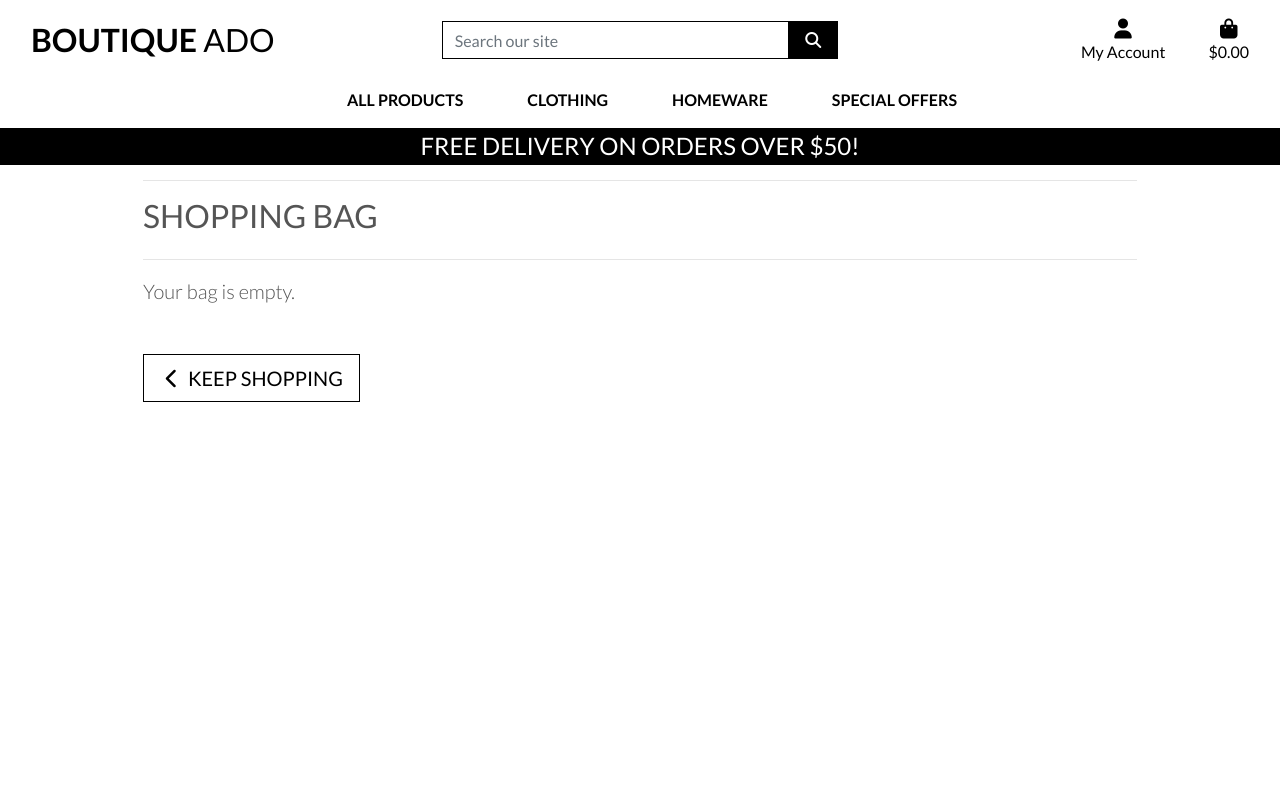
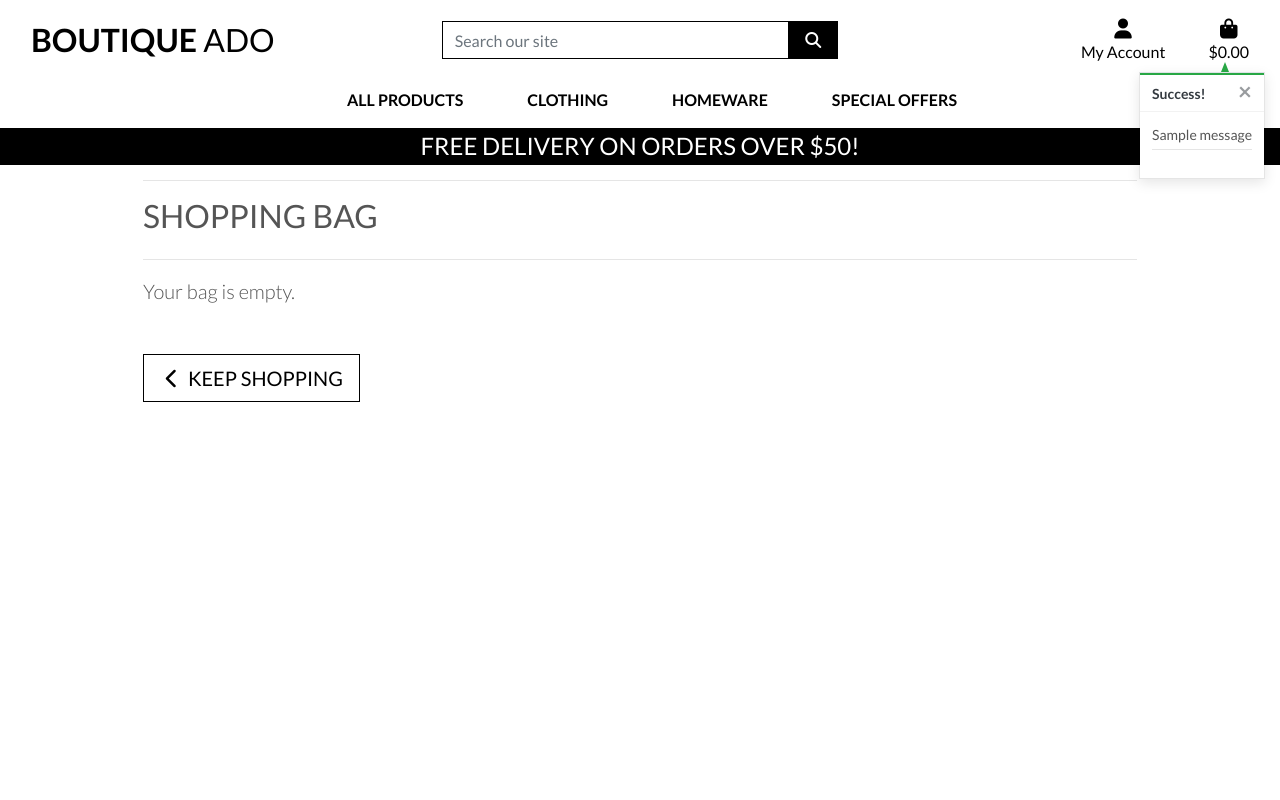
Before and after one commit to Gruheem/boutique_ado_v1, a Django app: page /bag/ in a window 1280 px wide. Run offline with Django 5.2, Linux system fonts and the light colour scheme; tables that the repository leaves empty hold one stand-in row (values such as "Sample post"); one stand-in notice (Sample message) is shown; some libraries are stand-ins or nearby versions.

Commit message:
Add Bag Update Success Message

```diff
--- a/bag/views.py
+++ b/bag/views.py
@@ -1,16 +1,19 @@
-from django.shortcuts import render, redirect, reverse, HttpResponse
+from django.shortcuts import render, redirect, reverse, HttpResponse, get_object_or_404
+from django.contrib import messages
 
+from products.models import Product
 
-# Create your views here.
 
 def view_bag(request):
     '''View function to that renders the bag contents page.'''
 
     return render(request, 'bag/bag.html')
 
+
 def add_to_bag(request, item_id):
     """ Add a quantity of the specified product to the shopping bag """
 
+    product = get_object_or_404(Product, pk=item_id)
     quantity = int(request.POST.get('quantity'))
     redirect_url = request.POST.get('redirect_url')
     size = None
@@ -22,22 +25,29 @@ def add_to_bag(request, item_id):
         if item_id in list(bag.keys()):
             if size in bag[item_id]['items_by_size'].keys():
                 bag[item_id]['items_by_size'][size] += quantity
+                messages.success(request, f'Updated size {size.upper()} {product.name} to {bag[item_id]["items_by_size"][size]}')
             else:
                 bag[item_id]['items_by_size'][size] = quantity
+                messages.success(request, f'Added {size.upper()} {product.name} to your bag')
         else:
             bag[item_id] = {'items_by_size': {size: quantity}}
+            messages.success(request, f'Added {size.upper()} {product.name} to your bag')
     else:
         if item_id in list(bag.keys()):
             bag[item_id] += quantity
+            messages.success(request, f'Updated {product.name} quantity to {bag[item_id]}')
         else:
             bag[item_id] = quantity
+            messages.success(request, f'Added {product.name} to your bag')
 
     request.session['bag'] = bag
     return redirect(redirect_url)
 
+
 def adjust_bag(request, item_id):
     """ Adjust the quantity of the specified product in the shopping bag """
 
+    product = get_object_or_404(Product, pk=item_id)
     quantity = int(request.POST.get('quantity'))
     size = None
     if 'product_size' in request.POST:
@@ -47,23 +57,29 @@ def adjust_bag(request, item_id):
     if size:
         if quantity > 0:
             bag[item_id]['items_by_size'][size] = quantity
+            messages.success(request, f'Updated size {size.upper()} {product.name} to {bag[item_id]["items_by_size"][size]}')
         else:
             del bag[item_id]['items_by_size'][size]
             if not bag[item_id]['items_by_size']:
                 bag.pop(item_id)
+            messages.success(request, f'Removed size {size.upper()} {product.name} from your bag')
     else:
         if quantity > 0:
             bag[item_id] = quantity
+            messages.success(request, f'Updated {product.name} quantity to {bag[item_id]}')
         else:
             del bag.pop[item_id]
+            messages.success(request, f'Removed {product.name} from your bag')
 
     request.session['bag'] = bag
     return redirect(reverse('view_bag'))
+
 
 def remove_from_bag(request, item_id):
     """ Remove the item from the shopping bag """
 
     try:
+        product = get_object_or_404(Product, pk=item_id)
         size = None
         if 'product_size' in request.POST:
             size = request.POST['product_size']
@@ -73,10 +89,13 @@ def remove_from_bag(request, item_id):
             del bag[item_id]['items_by_size'][size]
             if not bag[item_id]['items_by_size']:
                 bag.pop(item_id)
+            messages.success(request, f'Removed size {size.upper()} {product.name} from your bag')
         else:
             bag.pop(item_id)
+            messages.success(request, f'Removed {product.name} from your bag')
 
         request.session['bag'] = bag
         return HttpResponse(status=200)
     except Exception as e:
+        messages.error(request, f'Error removing item: {e}')
         return HttpResponse(status=500)
--- a/boutique_ado/settings.py
+++ b/boutique_ado/settings.py
@@ -79,6 +79,8 @@ TEMPLATES = [
     },
 ]
 
+MESSAGE_STORAGE = 'django.contrib.messages.storage.session.SessionStorage' # Use session storage for messages, which allows them to persist across redirects.
+
 AUTHENTICATION_BACKENDS = [
     # Needed to login by username in Django admin, regardless of `allauth`
     'django.contrib.auth.backends.ModelBackend',
--- a/static/css/base.css
+++ b/static/css/base.css
@@ -101,6 +101,75 @@ a.category-badge > span.badge:hover {
     cursor: pointer;
 }
 
+/* ---------------- Bootstrap Toasts ---- */
+
+.message-container {
+    position: fixed;
+    top: 72px;
+    right: 15px;
+    z-index: 999999;
+}
+
+.custom-toast {
+    overflow: hidden;
+}
+
+.toast-capper {
+    height: 2px;
+}
+
+/* from CSS-tricks.com: https://css-tricks.com/snippets/css/css-triangle/ */
+
+.arrow-up {
+    width: 0;
+    height: 0;
+    border-left: 4px solid transparent;
+    border-right: 4px solid transparent;
+    border-bottom: 10px solid black;
+    position: absolute;
+    top: -10px;
+    right: 36px;
+}
+
+/* Convenience classes - colors copied from Bootstrap */
+.arrow-primary {
+    border-bottom-color: #007bff !important;
+}
+
+.arrow-secondary {
+    border-bottom-color: #6c757d !important;
+}
+
+.arrow-success {
+    border-bottom-color: #28a745 !important;
+}
+
+.arrow-danger {
+    border-bottom-color: #dc3545 !important;
+}
+
+.arrow-warning {
+    border-bottom-color: #ffc107 !important;
+}
+
+.arrow-info {
+    border-bottom-color: #17a2b8 !important;
+}
+
+.arrow-light {
+    border-bottom-color: #f8f9fa !important;
+}
+
+.arrow-dark {
+    border-bottom-color: #343a40 !important;
+}
+
+.bag-notification-wrapper {
+    height: 100px;
+    overflow-x: hidden;
+    overflow-y: auto;
+}
+
 /* -------------------------------- Media Queries */
 
 /* Slightly larger container on xl screens */
--- a/templates/base.html
+++ b/templates/base.html
@@ -16,8 +16,11 @@
     {% block corecss %}
     <link rel="preconnect" href="https://fonts.googleapis.com" />
     <link rel="preconnect" href="https://fonts.gstatic.com" crossorigin />
-    <link href="https://fonts.googleapis.com/css2?family=Lato:ital,wght@0,100;0,300;0,400;0,700;0,900;1,100;1,300;1,400;1,700;1,900&display=swap" rel="stylesheet" />
-    <link rel="stylesheet" href="https://cdn.jsdelivr.net/npm/bootstrap@4.6.2/dist/css/bootstrap.min.css" integrity="sha384-xOolHFLEh07PJGoPkLv1IbcEPTNtaed2xpHsD9ESMhqIYd0nLMwNLD69Npy4HI+N" crossorigin="anonymous" />
+    <link
+        href="https://fonts.googleapis.com/css2?family=Lato:ital,wght@0,100;0,300;0,400;0,700;0,900;1,100;1,300;1,400;1,700;1,900&display=swap"
+        rel="stylesheet" />
+    <link rel="stylesheet" href="https://cdn.jsdelivr.net/npm/bootstrap@4.6.2/dist/css/bootstrap.min.css"
+        integrity="sha384-xOolHFLEh07PJGoPkLv1IbcEPTNtaed2xpHsD9ESMhqIYd0nLMwNLD69Npy4HI+N" crossorigin="anonymous" />
     <link rel="stylesheet" href="{% static 'css/base.css' %}" />
     {% endblock %}
 
@@ -25,9 +28,14 @@
 
     {% block corejs %}
     <script src="https://kit.fontawesome.com/818fed39bf.js" crossorigin="anonymous"></script>
-    <script src="https://code.jquery.com/jquery-3.7.1.min.js" integrity="sha256-/JqT3SQfawRcv/BIHPThkBvs0OEvtFFmqPF/lYI/Cxo=" crossorigin="anonymous"></script>
-    <script src="https://cdn.jsdelivr.net/npm/popper.js@1.16.0/dist/umd/popper.min.js" integrity="sha384-Q6E9RHvbIyZFJoft+2mJbHaEWldlvI9IOYy5n3zV9zzTtmI3UksdQRVvoxMfooAo" crossorigin="anonymous"></script>
-    <script src="https://stackpath.bootstrapcdn.com/bootstrap/4.4.1/js/bootstrap.min.js" integrity="sha384-wfSDF2E50Y2D1uUdj0O3uMBJnjuUD4Ih7YwaYd1iqfktj0Uod8GCExl3Og8ifwB6" crossorigin="anonymous"></script>
+    <script src="https://code.jquery.com/jquery-3.7.1.min.js"
+        integrity="sha256-/JqT3SQfawRcv/BIHPThkBvs0OEvtFFmqPF/lYI/Cxo=" crossorigin="anonymous"></script>
+    <script src="https://cdn.jsdelivr.net/npm/popper.js@1.16.0/dist/umd/popper.min.js"
+        integrity="sha384-Q6E9RHvbIyZFJoft+2mJbHaEWldlvI9IOYy5n3zV9zzTtmI3UksdQRVvoxMfooAo"
+        crossorigin="anonymous"></script>
+    <script src="https://stackpath.bootstrapcdn.com/bootstrap/4.4.1/js/bootstrap.min.js"
+        integrity="sha384-wfSDF2E50Y2D1uUdj0O3uMBJnjuUD4Ih7YwaYd1iqfktj0Uod8GCExl3Og8ifwB6"
+        crossorigin="anonymous"></script>
     {% endblock %}
 
     {% block extra_js %} {% endblock %}
@@ -61,8 +69,8 @@
             <div class="col-12 col-lg-4 my-auto py-1 py-lg-0">
                 <ul class="list-inline list-unstyled text-center text-lg-right my-0">
                     <li class="list-inline-item dropdown">
-            <a class="text-black nav-link" href="#" id="user-options" data-toggle="dropdown" aria-haspopup="true"
-              aria-expanded="false">
+                        <a class="text-black nav-link" href="#" id="user-options" data-toggle="dropdown"
+                            aria-haspopup="true" aria-expanded="false">
                             <div class="text-center">
                                 <div><i class="fas fa-user fa-lg"></i></div>
                                 <p class="my-0">My Account</p>
@@ -82,7 +90,8 @@
                         </div>
                     </li>
                     <li class="list-inline-item">
-            <a class="{% if grand_total %}text-info font-weight-bold{% else %}text-black{% endif %} nav-link" href="{% url 'view_bag' %}">
+                        <a class="{% if grand_total %}text-info font-weight-bold{% else %}text-black{% endif %} nav-link"
+                            href="{% url 'view_bag' %}">
                             <div class="text-center">
                                 <div><i class="fas fa-shopping-bag fa-lg"></i></div>
                                 <p class="my-0">
@@ -116,7 +125,21 @@
     </header>
 
     {% if messages %}
-  <div class="message-container"></div>
+    <div class="message-container">
+        {% for message in messages %}
+            {% with message.level as level %}
+                {% if level == 40 %}
+                    {% include 'includes/toasts/toast_error.html' %}
+                {% elif level == 30 %}
+                    {% include 'includes/toasts/toast_warning.html' %}
+                {% elif level == 25 %}
+                    {% include 'includes/toasts/toast_success.html' %}
+                {% else %}
+                    {% include 'includes/toasts/toast_info.html' %}
+                {% endif %}
+            {% endwith %}
+        {% endfor %}
+    </div>
     {% endif %}
 
     {% block page_header %}
@@ -126,6 +149,9 @@
     {% endblock %}
 
     {% block postloadjs %}
+    <script type="text/javascript">
+        $('.toast').toast('show');
+    </script>
     {% endblock %}
 
 </body>
--- /dev/null
+++ b/templates/includes/toasts/toast_success.html
@@ -0,0 +1,54 @@
+<div class="toast custom-toast rounded-0 border-top 0" data-autohide="false">
+    <div class="arrow-up arrow-success"></div>
+    <div class="w-100 toast-capper bg-success"></div>
+    <div class="toast-header bg-white text-dark">
+        <strong class="mr-auto">Success!</strong>
+        <button type="button" class="ml-2 mb-1 close text-dark" data-dismiss="toast" aria-label="Close">
+            <span aria-hidden="true">&times;</span>
+        </button>
+    </div>
+    <div class="toast-body bg-white">
+        <div class="row">
+            <div class="col">
+                {{ message }}
+                <hr class="mt-1 mb-3">
+            </div>
+        </div>
+        {% if grand_total %}
+            <p class="logo-font bg-white text-black py-1">Your Bag ({{ product_count }}) </p>
+            <div class="bag-notification-wrapper">
+                {% for item in bag_items %}
+                    <div class="row">
+                        <div class="col-3 mt-1">
+                            <img class="w-100" src="{{ item.product.image.url }}" alt="{{ item.product.name }}">
+                        </div>
+                        <div class="col-9">
+                            <p class="my-0"><strong>{{ item.product.name }}</strong></p>
+                            <p class="my-0">Size: {% if item.product.has_sizes %}{{item.size|upper }}{% else %}N/A{% endif %}</p>
+                            <p class="my-0">Qty: {{ item.quantity }}</p>
+                        </div>
+                    </div>
+                {% endfor %}
+            </div>
+            <div class="row">
+                <div class="col">
+                    <strong><p class="mt-3 mb-1 text-black">
+                        Total{% if free_delivery_delta > 0 %} (Exc. delivery){% endif %}:
+                        <span class="float-right">${{ total|floatformat:2 }}</span>
+                    </p></strong>
+                    {% if free_delivery_delta > 0 %}
+                        <p class="mb-0 p-2 bg-warning shadow-sm text-black text-center">
+                            Spend <strong>${{ free_delivery_delta }}</strong> more to get free next day delivery!
+                        </p>
+                    {% endif %}
+                    <a href="{% url 'view_bag' %}" class="btn btn-black btn-block rounded-0">
+                        <span class="text-uppercase">Go To Secure Checkout</span>
+                        <span class="icon">
+                            <i class="fas fa-lock"></i>
+                        </span>
+                    </a>
+                </div>
+            </div>
+        {% endif %}
+    </div>
+</div>
```
Also changed, not shown: templates/includes/toasts/toast_error.html (added, +13 -0 lines), templates/includes/toasts/toast_info.html (added, +13 -0 lines), templates/includes/toasts/toast_warning.html (added, +13 -0 lines), 1 other file. Lines whose indentation alone changed are shown as unchanged.
